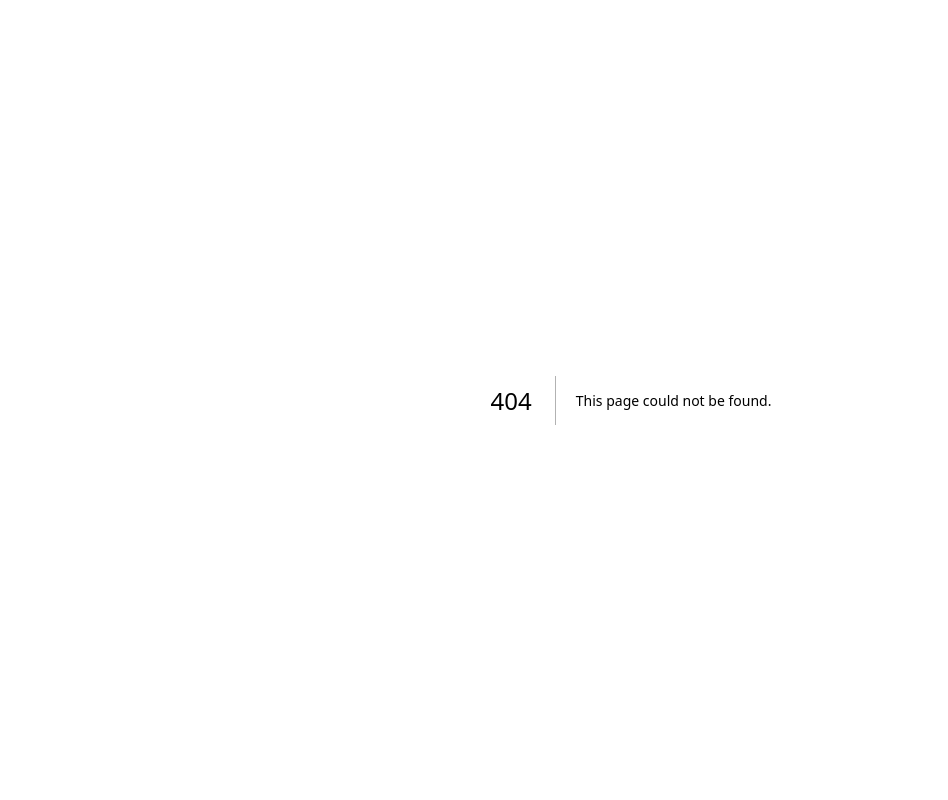
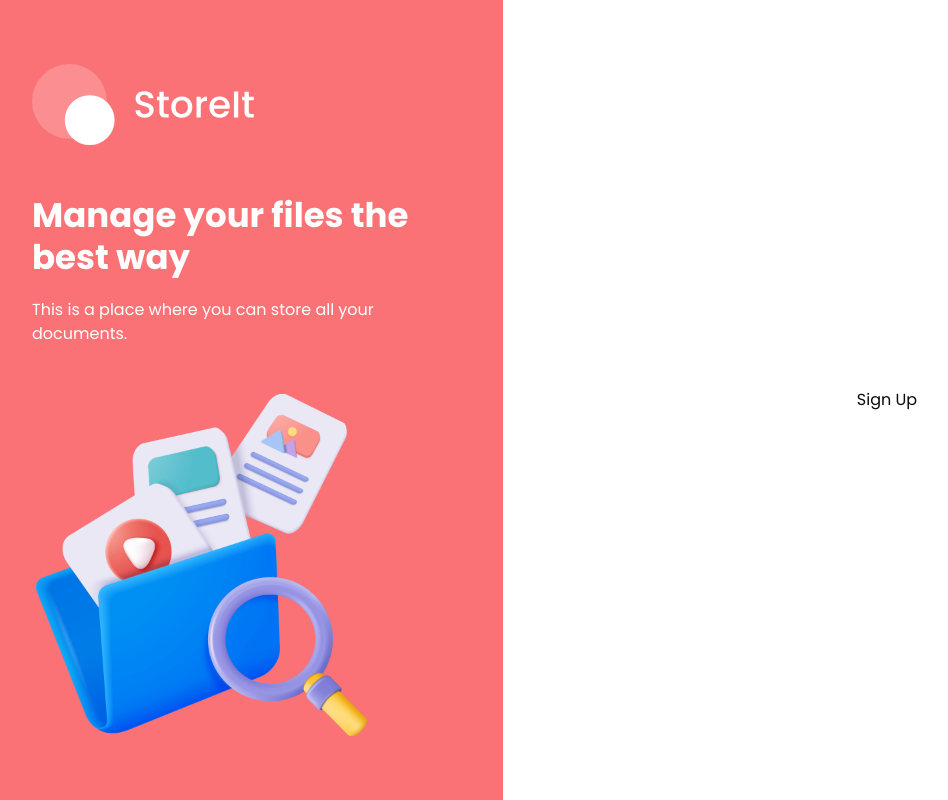
Before and after one commit to wwafii/storage-management, a Next.js app: page /sign-up in a window 1280 px wide. Before the commit this address had no page. Shown: the whole page, without its empty margins (9-957 px from the left). Built offline with nearby package versions, Linux system fonts and the light colour scheme.

Commit message:
feat: create authentication layout

```diff
--- /dev/null
+++ b/app/(auth)/layout.tsx
@@ -0,0 +1,28 @@
+import Image from 'next/image';
+import React from 'react';
+
+const Layout = ({ children }: { children: React.ReactNode }) => {
+  return (
+    <div className="flex min-h-screen">
+      <section className="bg-brand p-10 hidden w-1/2 items-center justify-center lg:flex xl:w-2/5">
+        <div className="flex max-h-[800px] max-w-[430px] flex-col justify-center space-y-12">
+          <Image src="/assets/icons/logo-full.svg" alt="logo" width={224} height={82} className="h-auto" />
+          <div className="space-y-5 text-white">
+            <h1 className="h1">Manage your files the best way</h1>
+            <p className="body-1">This is a place where you can store all your documents.</p>
+          </div>
+          <Image src="/assets/images/files.png" alt="Files" width={342} height={342} className="transition-all hover:rotate-2 hover:scale-105" />
+        </div>
+      </section>
+
+      <section className="flex flex-1 flex-col items-center bg-white p-4 py-10 lg:justify-center lg:p-10 lg:py-0">
+        <div className="mb-16 lg:hidden">
+          <Image src="/assets/icons/logo-full-brand.svg" alt="logo" width={224} height={82} className="h-auto w-[200px] lg:w-[250px]" />
+        </div>
+        {children}
+      </section>
+    </div>
+  );
+};
+
+export default Layout;
--- /dev/null
+++ b/app/(auth)/sign-in/page.tsx
@@ -0,0 +1,11 @@
+import React from 'react'
+
+const SignIn = () => {
+  return (
+    <div>
+      Sign In
+    </div>
+  )
+}
+
+export default SignIn
--- /dev/null
+++ b/app/(auth)/sign-up/page.tsx
@@ -0,0 +1,11 @@
+import React from 'react'
+
+const SignUp = () => {
+  return (
+    <div>
+      Sign Up
+    </div>
+  )
+}
+
+export default SignUp
```
